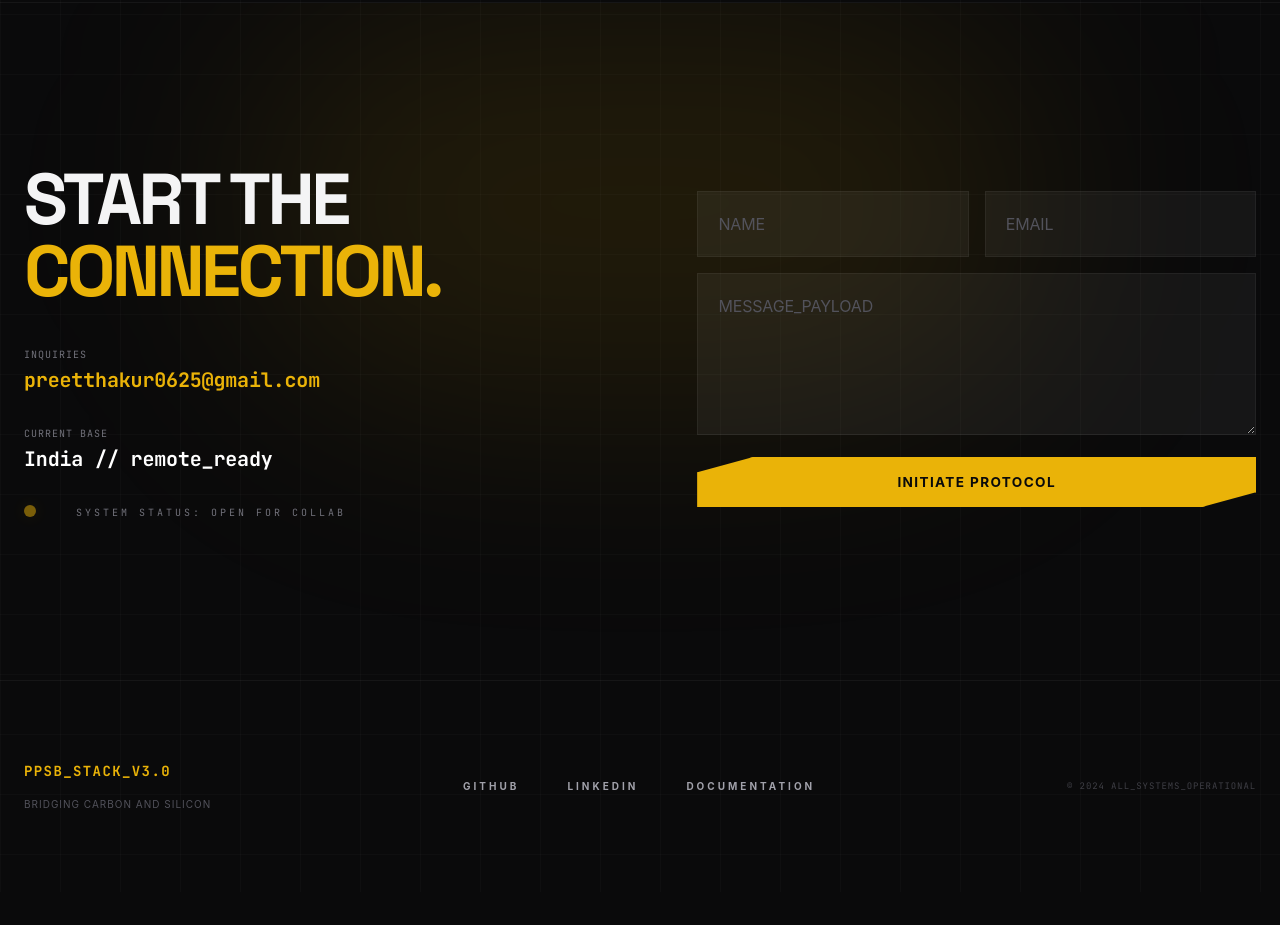
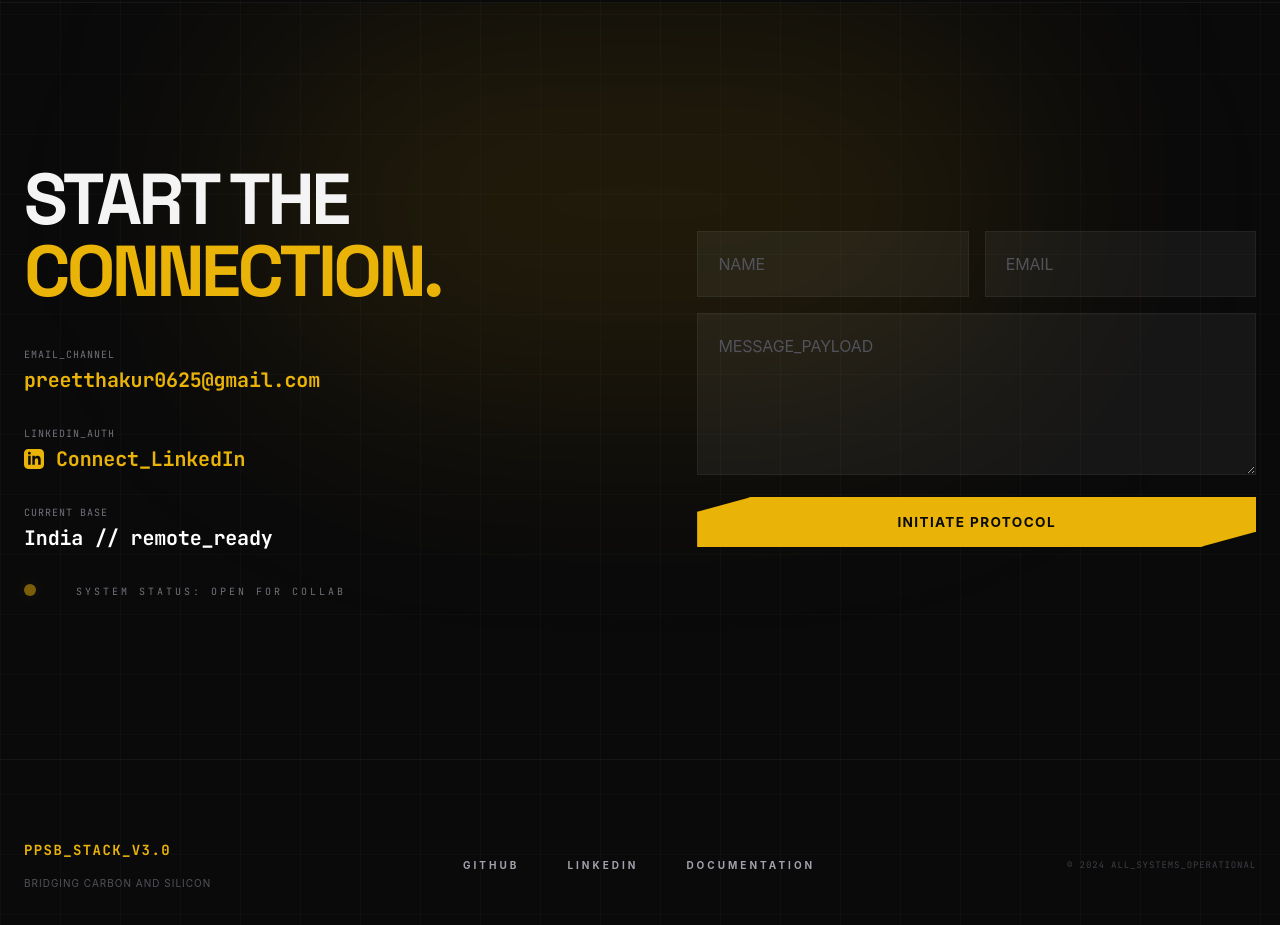
Before and after one commit to PreetThakur25/PreetThakur25.github.io, a plain HTML site: page index.html in a window 1280 px wide. Shown: the part 3466-4391 px from the top of the page. Before the commit the page ends 4358 px from the top, so only its background shows below. Drawn offline with nearby package versions, Linux system fonts and the light colour scheme.

Commit message:
updated linked into portfolio

```diff
--- a/index.html
+++ b/index.html
@@ -492,11 +492,23 @@
                     <br><span class="text-yellow-500">Connection.</span>
                 </h2>
                 <div class="space-y-8 mono">
-                    <div class="group cursor-pointer">
-                        <p class="text-zinc-500 text-[10px] uppercase tracking-widest mb-1">Inquiries</p>
+                    <div class="group cursor-pointer" onclick="window.location.href='mailto:preetthakur0625@gmail.com'">
+                        <p class="text-zinc-500 text-[10px] uppercase tracking-widest mb-1">Email_Channel</p>
                         <p class="text-xl text-yellow-500 font-bold group-hover:translate-x-2 transition-transform">
                             preetthakur0625@gmail.com</p>
                     </div>
+                    <a href="https://www.linkedin.com/in/preetthakur?utm_source=share&utm_campaign=share_via&utm_content=profile&utm_medium=android_app"
+                        target="_blank" class="group cursor-pointer block">
+                        <p class="text-zinc-500 text-[10px] uppercase tracking-widest mb-1">LinkedIn_Auth</p>
+                        <div
+                            class="flex items-center gap-3 text-xl text-yellow-500 font-bold group-hover:translate-x-2 transition-transform">
+                            <svg class="w-5 h-5 fill-current" viewBox="0 0 24 24">
+                                <path
+                                    d="M19 0h-14c-2.761 0-5 2.239-5 5v14c0 2.761 2.239 5 5 5h14c2.762 0 5-2.239 5-5v-14c0-2.761-2.238-5-5-5zm-11 19h-3v-11h3v11zm-1.5-12.268c-.966 0-1.75-.79-1.75-1.764s.784-1.764 1.75-1.764 1.75.79 1.75 1.764-.783 1.764-1.75 1.764zm13.5 12.268h-3v-5.604c0-3.368-4-3.113-4 0v5.604h-3v-11h3v1.765c1.396-2.586 7-2.777 7 2.476v6.759z" />
+                            </svg>
+                            <span>Connect_LinkedIn</span>
+                        </div>
+                    </a>
                     <div class="group cursor-pointer">
                         <p class="text-zinc-500 text-[10px] uppercase tracking-widest mb-1">Current Base</p>
                         <p class="text-xl text-white font-bold group-hover:translate-x-2 transition-transform">India //
```
